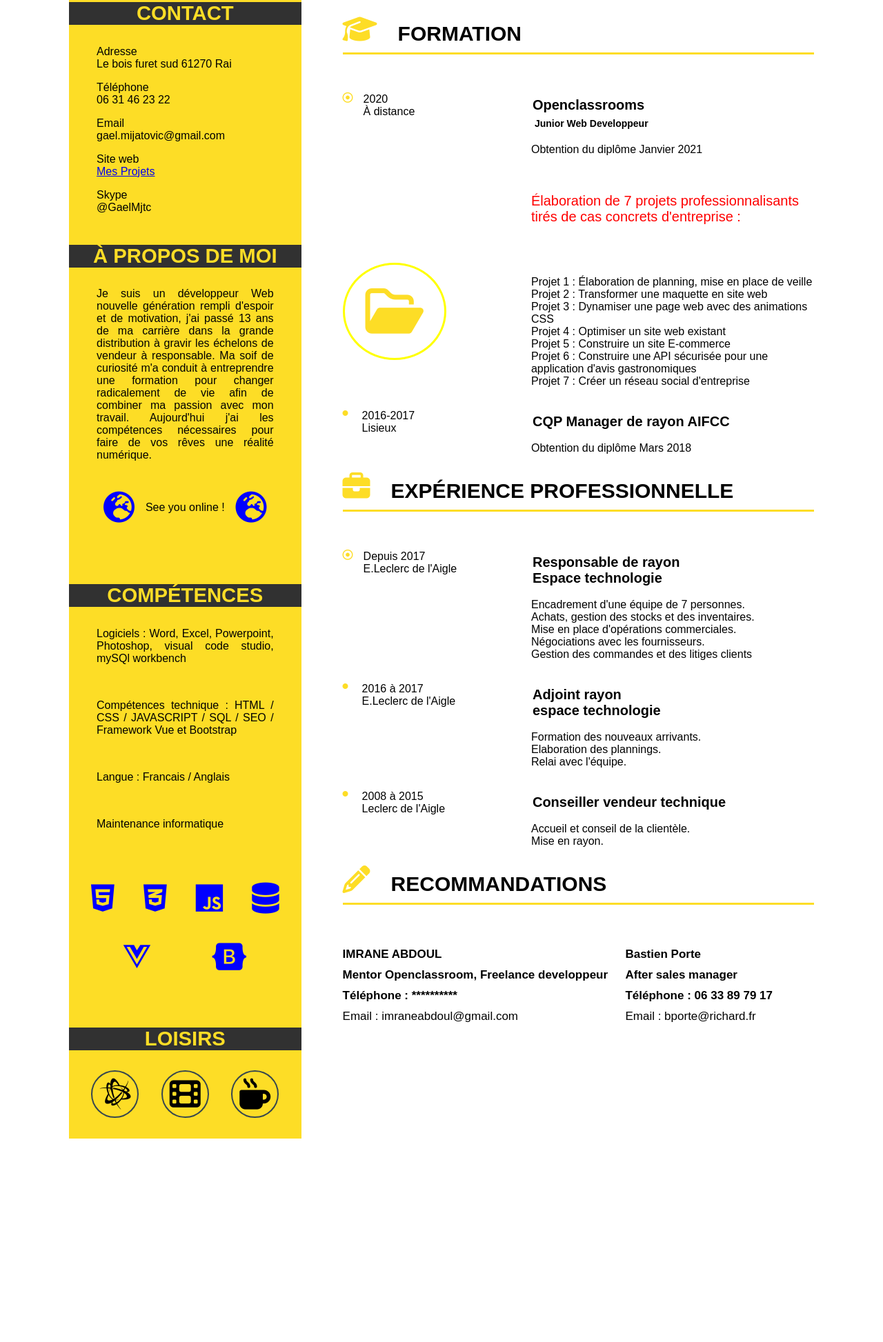
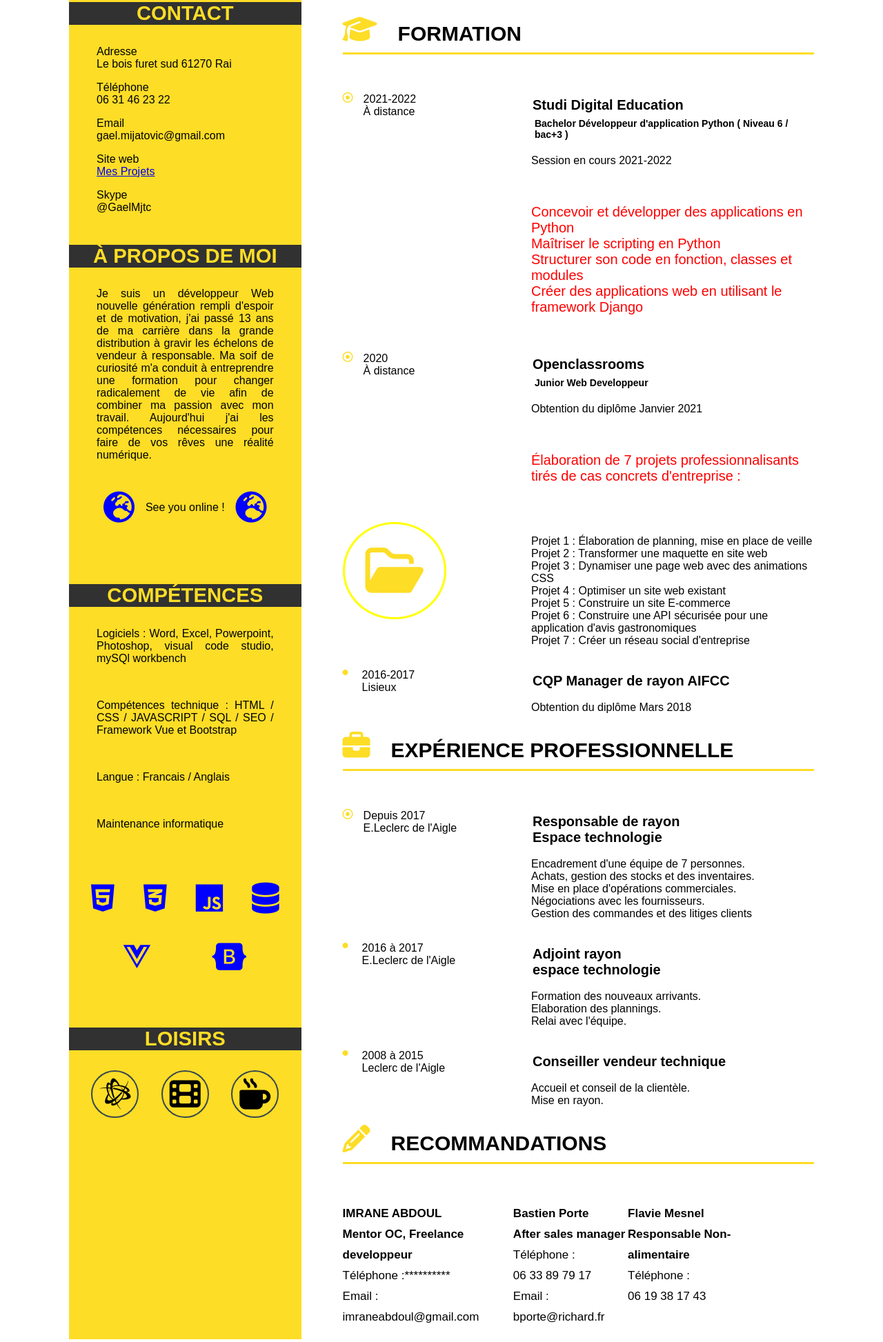
Before and after one commit to gael-dev/CV, a plain HTML site: page index.html in a window 1280 px wide. Shown: the part 295-2241 px from the top of the page at 69% size. Before the commit the page ends 1954 px from the top, so only its background shows below. Drawn offline with Linux system fonts and the light colour scheme.

Commit message:
Add files via upload

```diff
--- a/index.html
+++ b/index.html
@@ -95,6 +95,21 @@
                     <i class="ico2 fas fa-graduation-cap"></i>
                     <h4>FORMATION</h4>
                 </div>
+                <article class="paragraphe">
+                    <div class="date2">
+                        <i class="dot far fa-dot-circle"></i>
+                        <p>2021-2022<br> À distance</p>
+                    </div>
+                    <div class="text">
+                        <h5>Studi Digital Education</h5>
+                        <h6>Bachelor Développeur d'application Python ( Niveau 6 / bac+3 )</h6>
+                        <p>Session en cours 2021-2022</p><br>
+                        <p style="color: red; font-size: 20px;">Concevoir et développer des applications en Python <br>
+                            Maîtriser le scripting en Python <br>
+                            Structurer son code en fonction, classes et modules <br>
+                            Créer des applications web en utilisant le framework Django </p><br>
+                    </div>
+                </article>
 
                 <article class="paragraphe">
                     <div class="date2">
@@ -180,18 +195,24 @@
                 </div>
                 <div class="people">
                     <div class="reco">
-                        <p><strong>IMRANE ABDOUL<br>Mentor Openclassroom, Freelance developpeur<br>Téléphone :
-                                **********</strong><br>Email :
+                        <p><strong>IMRANE ABDOUL<br>Mentor OC, Freelance developpeur<br></strong>Téléphone :**********<br>Email :
                             imraneabdoul@gmail.com
                         </p>
                     </div>
+
                     <div class="reco">
                         <div>
-                            <p><strong>Bastien Porte<br>After sales manager<br>Téléphone :
-                                    06 33 89 79 17</strong><br>Email :
+                            <p><strong>Bastien Porte<br>After sales manager<br></strong>Téléphone :<br>
+                                    06 33 89 79 17<br>Email :
                                 bporte@richard.fr
                             </p>
                         </div>
+                    </div>
+
+                    <div class="reco">
+                        <p><strong>Flavie Mesnel<br>Responsable Non-alimentaire<br></strong>Téléphone :<br>
+                                06 19 38 17 43<br>
+                        </p>
                     </div>
                 </div>
             </section>
```
